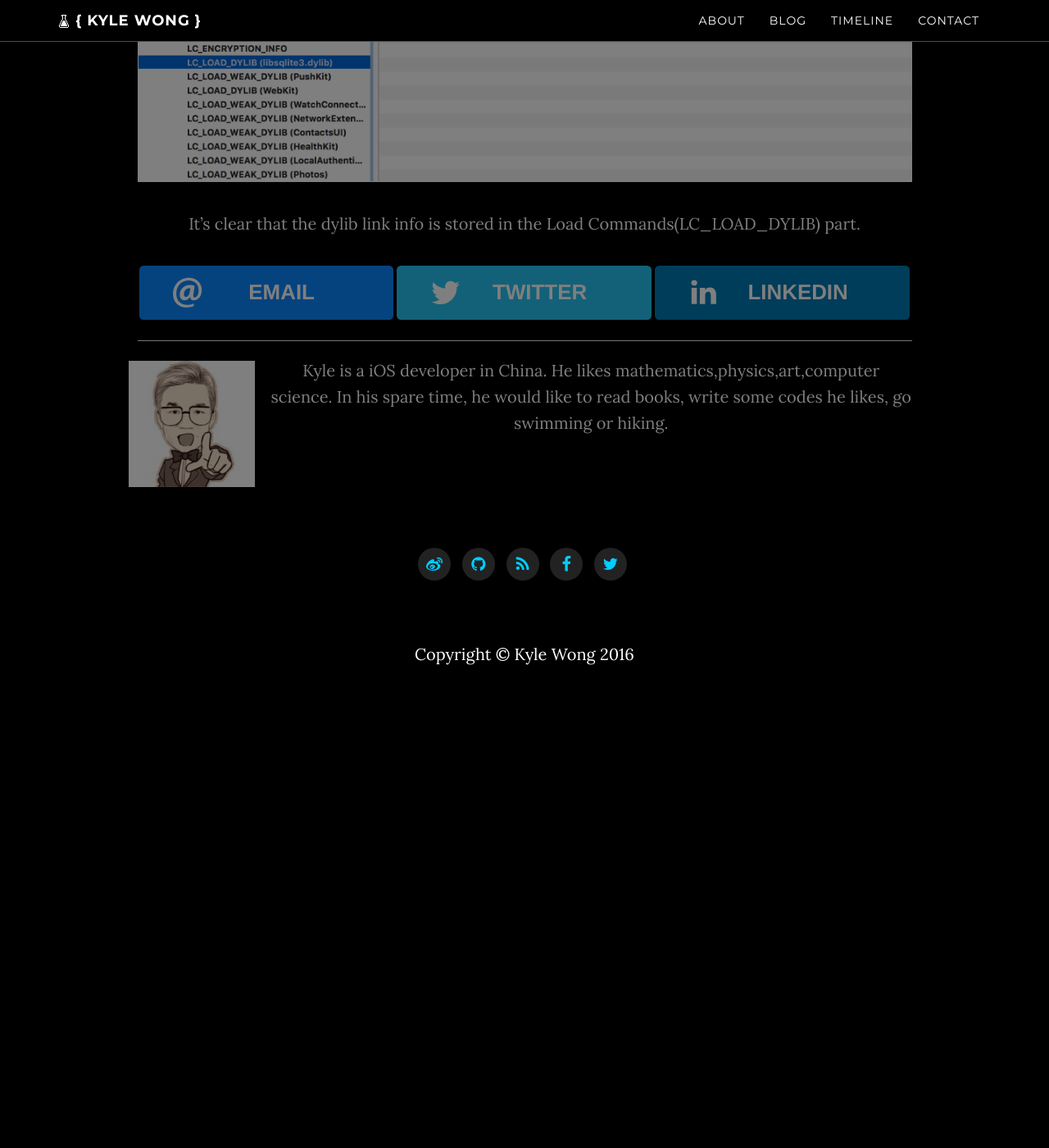
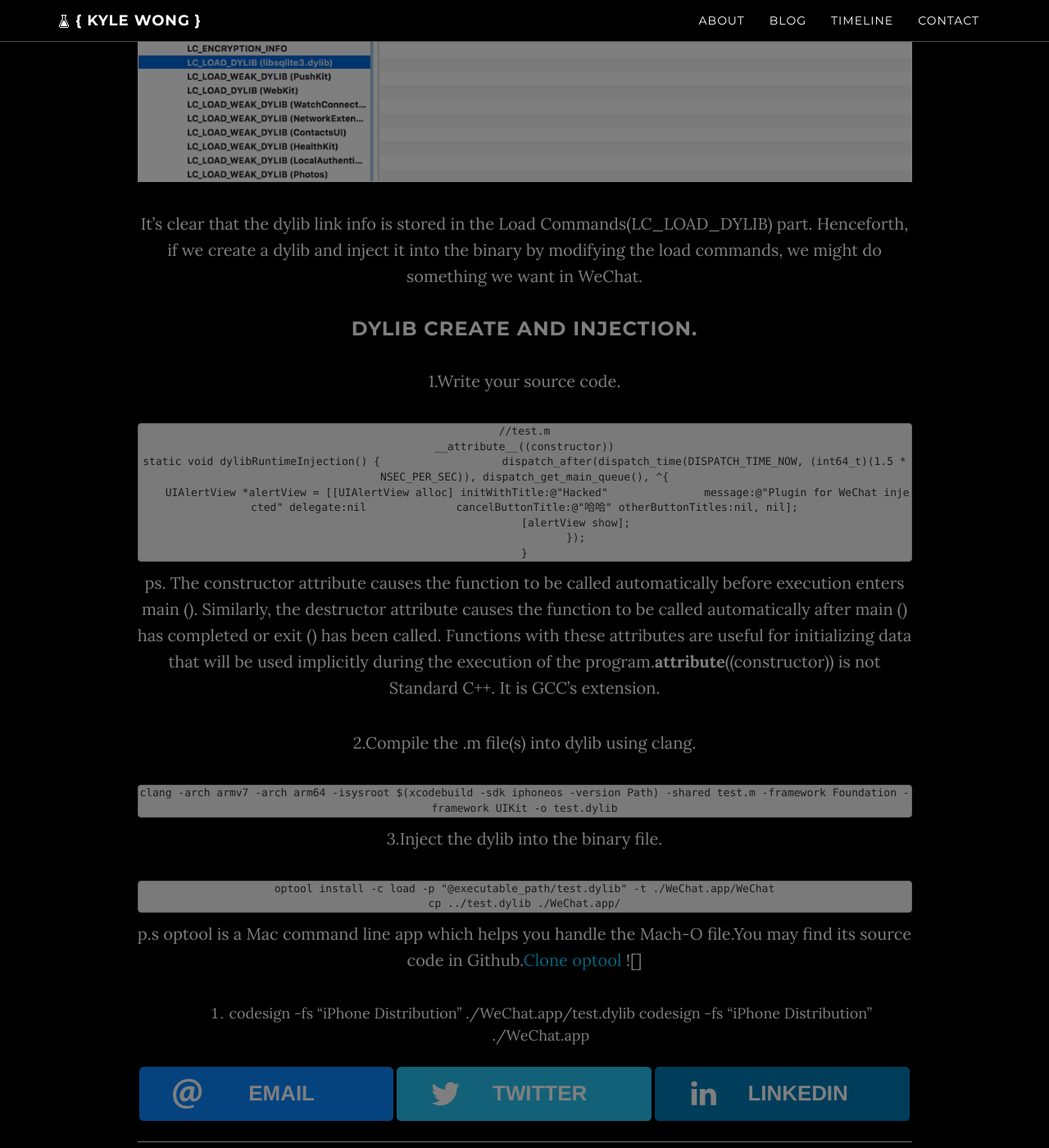
Before and after one commit to kangwang1988/kangwang1988.github.io, a Jekyll site: the page built from _posts/2016-03-27-how-to-rob-wechat-red-envelop-automatically.md, in a window 1280 px wide and 1400 px high, scrolled down 3200 px. Shown: the whole window at 82% size. Built offline with Jekyll 4.4.1, drawn with Linux system fonts in a browser that asks for light colours; nearby versions of some CDN libraries; comment, search, counter and statistics services are not loaded; a style sheet for code colours, icons or effects is not loaded; before the commit the page ends 4256 px from its top, so only the background shows below that; some of the changed text lies outside the part shown.

Commit message:
New post & resource.

```diff
--- a/_posts/2016-03-27-how-to-rob-wechat-red-envelop-automatically.md
+++ b/_posts/2016-03-27-how-to-rob-wechat-red-envelop-automatically.md
@@ -12,7 +12,7 @@ tags: [ 'tutorial' ]
 	3.Wechat analyze and hack
 	4.Resign
 	5.References
-### Mach-o file format
+### Mach-O file format
 
 	Mach-o file format is the standard used to store program and library on disk in the Mac App Binary Interface(ABI).
 
@@ -114,4 +114,34 @@ __LINKEDIT | The segment contains raw data used by the dynamic linker, such as s
 With a WeChat.ipa downloaded from the jailbroken channel, we can find its inner content using MachOView:
 ![wechat-load-commands-in-machoview-original](https://github.com/kangwang1988/kangwang1988.github.io/raw/master/img/wechat-load-commands-in-machoview-original.png)
 
-It's clear that the dylib link info is stored in the Load Commands(LC_LOAD_DYLIB) part.
+It's clear that the dylib link info is stored in the Load Commands(LC_LOAD_DYLIB) part. Henceforth, if we create a dylib and inject it into the binary by modifying the load commands, we might do something we want in WeChat.
+
+
+### dylib create and injection.
+
+1.Write your source code.
+
+	//test.m
+	__attribute__((constructor))
+	static void dylibRuntimeInjection() {    		dispatch_after(dispatch_time(DISPATCH_TIME_NOW, (int64_t)(1.5 * 		NSEC_PER_SEC)), dispatch_get_main_queue(), ^{
+        UIAlertView *alertView = [[UIAlertView alloc] initWithTitle:@"Hacked" 		message:@"Plugin for WeChat injected" delegate:nil 		cancelButtonTitle:@"哈哈" otherButtonTitles:nil, nil];
+   		[alertView show];
+  		});
+	}
+
+ps. The constructor attribute causes the function to be called automatically before execution enters main (). Similarly, the destructor attribute causes the function to be called automatically after main () has completed or exit () has been called. Functions with these attributes are useful for initializing data that will be used implicitly during the execution of the program.__attribute__((constructor)) is not Standard C++. It is GCC's extension.
+
+2.Compile the .m file(s) into dylib using clang.
+
+	clang -arch armv7 -arch arm64 -isysroot $(xcodebuild -sdk iphoneos -version Path) -shared test.m -framework Foundation -framework UIKit -o test.dylib
+
+3.Inject the dylib into the binary file.
+
+	optool install -c load -p "@executable_path/test.dylib" -t ./WeChat.app/WeChat
+	cp ../test.dylib ./WeChat.app/
+
+p.s optool is a Mac command line app which helps you handle the Mach-O file.You may find its source code in Github.[Clone optool](https://github.com/alexzielenski/optool)
+	![]
+4.
+	codesign -fs "iPhone Distribution" ./WeChat.app/test.dylib
+	codesign -fs "iPhone Distribution" ./WeChat.app
```
Also changed, not shown: img/wechat-load-commands-in-machoview-injected.png (added).
